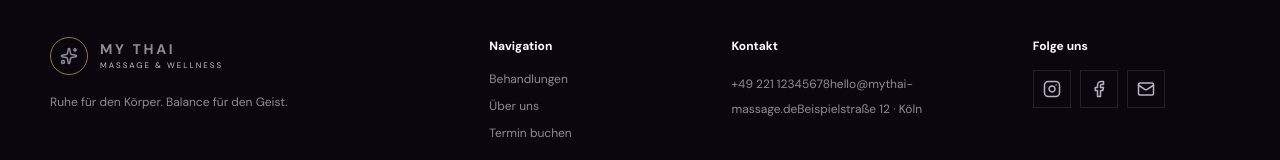
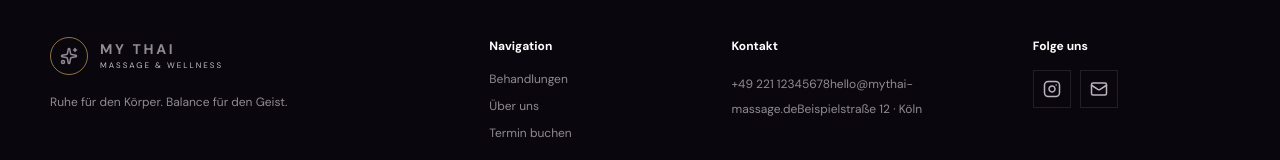
Before and after one commit to kiajonam/mythai-massage, a React (Vite) app: page / in a window 1280 px wide. Shown: the part 4771-4931 px from the top of the page. Built offline with nearby package versions, Linux system fonts and the light colour scheme; a web font is replaced by a local one.

Commit message:
fix: remove unsupported lucide Facebook icon

```diff
--- a/src/App.jsx
+++ b/src/App.jsx
@@ -3,7 +3,6 @@ import {
   CalendarDays,
   Check,
   Clock3,
-  Facebook,
   Instagram,
   Mail,
   MapPin,
@@ -67,7 +66,7 @@ function App() {
         <section id="reviews" className="section reviews-section"><div className="container"><div className="section-head centered"><span className="eyebrow purple"><Star size={15} /> GÄSTE ÜBER UNS</span><h2>Entspannung, die <em>man weiterempfiehlt.</em></h2></div><div className="rating-line"><strong>5,0</strong><span className="stars">★★★★★</span><span>auf Google · basierend auf Kundenbewertungen</span></div><div className="reviews-grid">{testimonials.map((review) => <article className="review-card" key={review.name}><div className="review-stars">★★★★★</div><p>“{review.quote}”</p><div><strong>{review.name}</strong><span>{review.meta}</span></div></article>)}</div></div></section>
         <section id="contact" className="contact-section"><div className="container contact-grid"><div><span className="eyebrow purple">BESUCH UNS</span><h2>Dein Rückzugsort<br /><em>mitten in der Stadt.</em></h2><p>Wir freuen uns, dich in unserem Studio willkommen zu heißen.</p><div className="contact-details"><div><MapPin size={20} /><span>Beispielstraße 12<br />50667 Köln</span></div><div><Phone size={20} /><span>+49 221 12345678</span></div><div><Clock3 size={20} /><span>Mo–Sa · 10:00–20:00<br />Sonntag · geschlossen</span></div></div></div><div className="map-card"><div className="map-pin"><MapPin size={24} /></div><span>MY THAI MASSAGE</span><small>Köln · Innenstadt</small><button onClick={() => window.open("https://www.google.com/maps", "_blank")}>Route öffnen <ArrowRight size={16} /></button></div></div></section>
       </main>
-      <footer className="footer"><div className="container footer-grid"><div><div className="brand footer-brand"><span className="brand-mark"><Sparkles size={18} /></span><span><strong>MY THAI</strong><small>MASSAGE &amp; WELLNESS</small></span></div><p>Ruhe für den Körper. Balance für den Geist.</p></div><div><strong>Navigation</strong><button onClick={() => scrollTo("services")}>Behandlungen</button><button onClick={() => scrollTo("about")}>Über uns</button><button onClick={() => scrollTo("booking")}>Termin buchen</button></div><div><strong>Kontakt</strong><span>+49 221 12345678</span><span>hello@mythai-massage.de</span><span>Beispielstraße 12 · Köln</span></div><div><strong>Folge uns</strong><div className="socials"><a href="#" aria-label="Instagram"><Instagram size={18} /></a><a href="#" aria-label="Facebook"><Facebook size={18} /></a><a href="mailto:hello@mythai-massage.de" aria-label="E-Mail"><Mail size={18} /></a></div></div></div><div className="container footer-bottom"><span>© 2026 My Thai Massage</span><span>Impressum · Datenschutz · Cookie-Einstellungen</span></div></footer>
+      <footer className="footer"><div className="container footer-grid"><div><div className="brand footer-brand"><span className="brand-mark"><Sparkles size={18} /></span><span><strong>MY THAI</strong><small>MASSAGE &amp; WELLNESS</small></span></div><p>Ruhe für den Körper. Balance für den Geist.</p></div><div><strong>Navigation</strong><button onClick={() => scrollTo("services")}>Behandlungen</button><button onClick={() => scrollTo("about")}>Über uns</button><button onClick={() => scrollTo("booking")}>Termin buchen</button></div><div><strong>Kontakt</strong><span>+49 221 12345678</span><span>hello@mythai-massage.de</span><span>Beispielstraße 12 · Köln</span></div><div><strong>Folge uns</strong><div className="socials"><a href="#" aria-label="Instagram"><Instagram size={18} /></a><a href="mailto:hello@mythai-massage.de" aria-label="E-Mail"><Mail size={18} /></a></div></div></div><div className="container footer-bottom"><span>© 2026 My Thai Massage</span><span>Impressum · Datenschutz · Cookie-Einstellungen</span></div></footer>
     </div>
   );
 }
```
